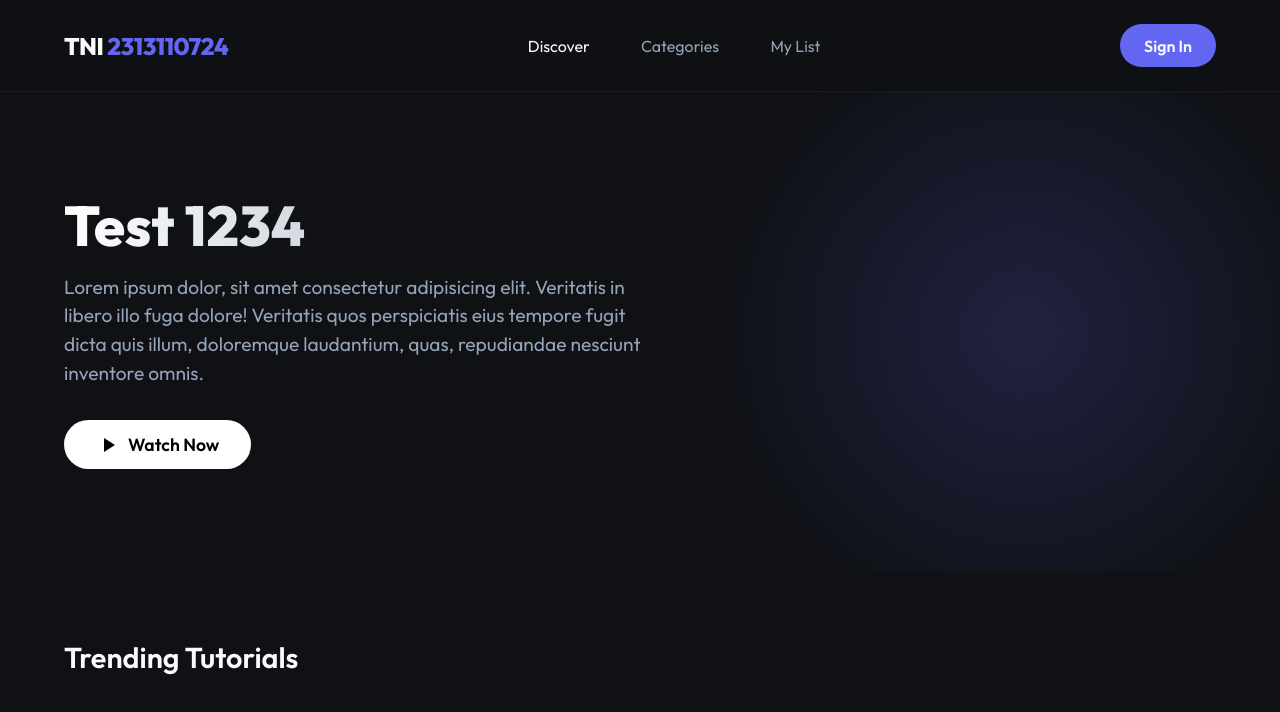
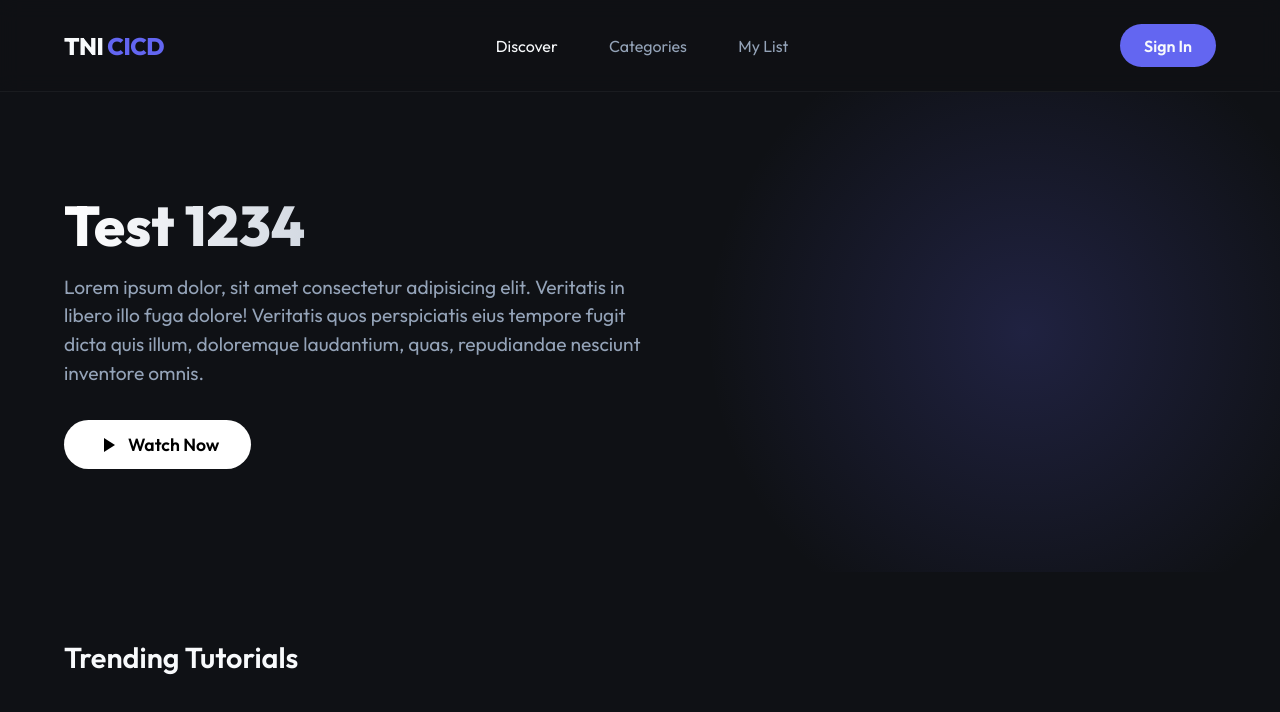
Before and after one commit to Tangthai025/cicd-lab2, a website: page public/index.html in a window 1280 px wide. Drawn offline with Linux system fonts and the light colour scheme; no server answers.

Commit message:
add new2

```diff
--- a/public/index.html
+++ b/public/index.html
@@ -9,7 +9,7 @@
 </head>
 <body>
     <nav class="navbar">
-        <div class="logo">TNI <span>2313110724</span></div>
+        <div class="logo">TNI <span>CICD</span></div>
         <div class="nav-links">
             <a href="#" class="active">Discover</a>
             <a href="#">Categories</a>
```
